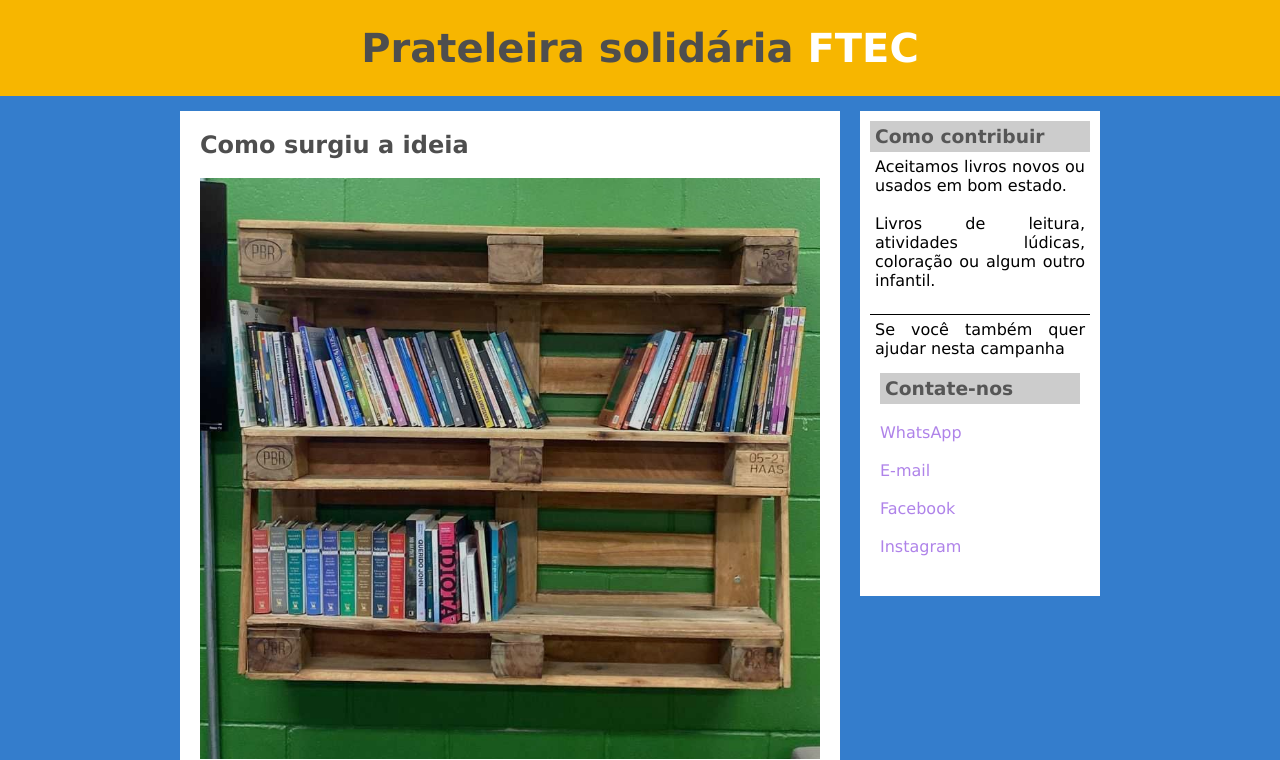
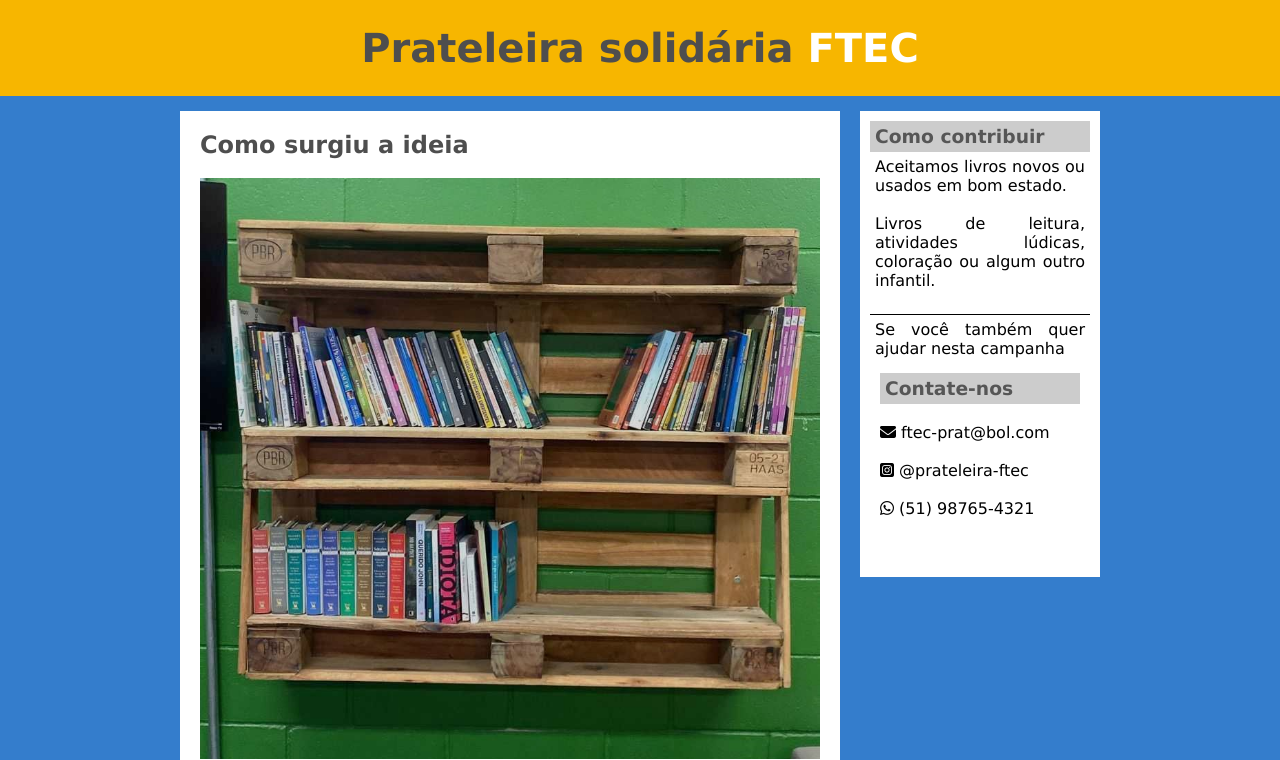
Before and after one commit to Daniel-M-Duarte/prateleira_solidaria.io, a plain HTML site: page index.html in a window 1280 px wide. Shown: the top 760 px of the page. Drawn offline with Linux system fonts and the light colour scheme.

Commit message:
feat: add social media icons

```diff
--- a/css/estilo.css
+++ b/css/estilo.css
@@ -51,8 +51,13 @@ body{
     background: white;
     padding: 10px;
     margin-bottom: 20px;
+}
 
-}
+li {
+    list-style-type: none;
+    font-size: 0,2em;
+  }
+
 
 #rodape{
     clear: both;
--- a/index.html
+++ b/index.html
@@ -5,6 +5,7 @@
     <meta http-equiv="X-UA-Compatible" content="IE=edge">
     <meta name="viewport" content="width=device-width, initial-scale=1.0">
     <title>Prateleira solidária</title>
+    <link rel="stylesheet" href="https://cdnjs.cloudflare.com/ajax/libs/font-awesome/6.5.2/css/all.min.css" integrity="sha512-SnH5WK+bZxgPHs44uWIX+LLJAJ9/2PkPKZ5QiAj6Ta86w+fsb2TkcmfRyVX3pBnMFcV7oQPJkl9QevSCWr3W6A==" crossorigin="anonymous" referrerpolicy="no-referrer" />
     <link rel="stylesheet" type="text/css" href="css/estilo.css">
 </head>
 
@@ -80,14 +81,19 @@
 
                 <div class="conteudo-lateral">
                     <h3>Contate-nos</h3>
-                    <br>
-                    <a href="https://wa.me/5551997659868">WhatsApp</a><br>
-                    <br>
-                    <a href="">E-mail</a><br>
-                    <br>
-                    <a href="">Facebook</a><br>
-                    <br>
-                    <a href="">Instagram</a><br>
+                    <div class="icones-rede-sociais">
+                        <br>
+                        <ul>
+                            <li></i><i class="fa-solid fa-envelope"></i> ftec-prat@bol.com</li>
+                            <br>
+                            <li><i class="fa-brands fa-square-instagram"></i> @prateleira-ftec</li>
+                            <br>
+                            <li><i class="fa-brands fa-whatsapp"></i> (51) 98765-4321</li>
+                        </ul>
+                        <br>
+
+                    </div>
+
                 </div>
             </div>
 
```
